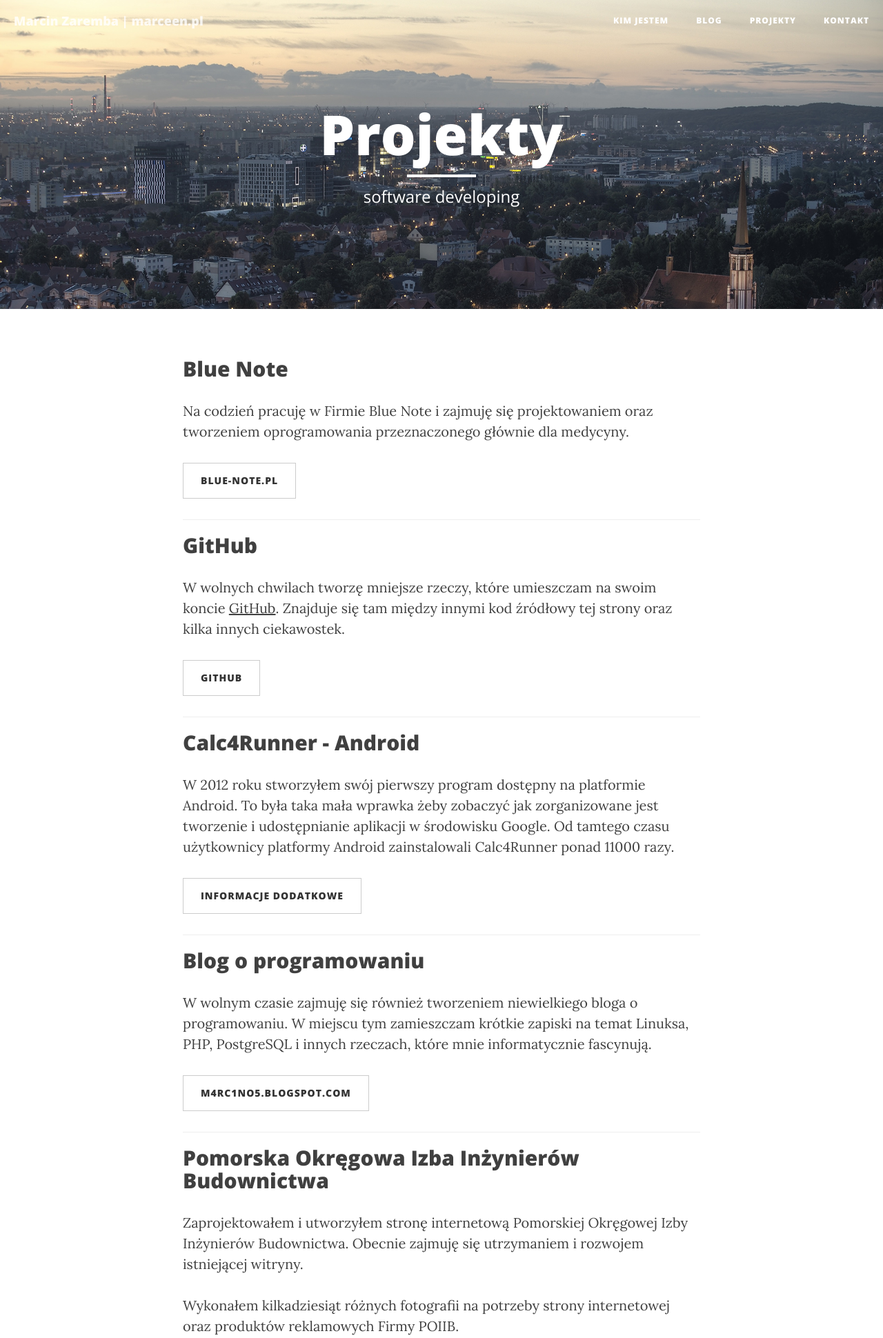
After one commit to m4rc1no5/marceen, a Symfony app: template src/AppBundle/Resources/views/Projekty/index.html.twig in a window 1280 px wide. The commit adds this page. Shown: the top 1940 px of the page at 69% size. Run offline with Twig, Linux system fonts and the light colour scheme; the template is opened without the code that fills it, so the values that code supplies are empty; some libraries are stand-ins or nearby versions.

Commit message:
New position in menu - projekty

```diff
--- a/app/Resources/views/base.html.twig
+++ b/app/Resources/views/base.html.twig
@@ -22,6 +22,9 @@
 
     <!-- Custom CSS -->
     <link href="{{ asset('public/template/css/clean-blog.min.css') }}" rel="stylesheet">
+
+    <!-- AppBundle css -->
+    <link href="{{ asset('bundles/app/css/app.css') }}" rel="stylesheet">
 
     <!-- Custom Fonts -->
     <link href="http://maxcdn.bootstrapcdn.com/font-awesome/4.1.0/css/font-awesome.min.css" rel="stylesheet"
@@ -78,7 +81,7 @@
                     <a href="{{ path('blog') }}">Blog</a>
                 </li>
                 <li>
-                    <a href="{{ path('android.calc4runner') }}">Android</a>
+                    <a href="{{ path('projekty') }}">Projekty</a>
                 </li>
                 <li>
                     <a href="{{ path('kontakt') }}">Kontakt</a>
--- /dev/null
+++ b/src/AppBundle/Resources/views/Projekty/index.html.twig
@@ -0,0 +1,66 @@
+{% extends '::base.html.twig' %}
+
+{% block background_image %}{{ asset('public/template/img/android-bg.jpg') }}{% endblock %}
+{% block site_heading_title %}Projekty{% endblock %}
+{% block site_heading_subtitle %}software developing{% endblock %}
+{% block container %}
+    <h2>Blue Note</h2>
+    <p>
+        Na codzień pracuję w Firmie Blue Note i zajmuję się projektowaniem oraz tworzeniem oprogramowania przeznaczonego
+        głównie dla medycyny.
+    </p>
+    <p><a class="btn btn-default" href="http://blue-note.pl/" target="_blank">blue-note.pl</a></p>
+
+    <hr>
+
+    <h2>GitHub</h2>
+    <p>
+        W wolnych chwilach tworzę mniejsze rzeczy, które umieszczam na swoim koncie <a href="https://github.com/m4rc1no5" target="_blank">GitHub</a>.
+        Znajduje się tam między innymi kod źródłowy tej strony oraz kilka innych ciekawostek.
+    </p>
+    <p><a class="btn btn-default" href="https://github.com/m4rc1no5" target="_blank">GitHub</a></p>
+
+    <hr>
+
+    <h2>Calc4Runner - Android</h2>
+    <p>
+        W 2012 roku stworzyłem swój pierwszy program dostępny na platformie Android. To była taka mała wprawka żeby
+        zobaczyć jak zorganizowane jest tworzenie i udostępnianie aplikacji w środowisku Google. Od tamtego czasu
+        użytkownicy platformy Android zainstalowali Calc4Runner ponad 11000 razy.
+    </p>
+    <p><a class="btn btn-default" href="{{ path('android.calc4runner') }}">Informacje dodatkowe</a></p>
+
+    <hr>
+
+    <h2>Blog o programowaniu</h2>
+    <p>
+        W wolnym czasie zajmuję się również tworzeniem niewielkiego bloga o programowaniu. W miejscu tym zamieszczam krótkie
+        zapiski na temat Linuksa, PHP, PostgreSQL i innych rzeczach, które mnie informatycznie fascynują.
+    </p>
+    <p><a class="btn btn-default" href="http://m4rc1no5.blogspot.com/" target="_blank">m4rc1no5.blogspot.com</a></p>
+
+    <hr>
+
+    <h2>Pomorska Okręgowa Izba Inżynierów Budownictwa</h2>
+    <p>
+        Zaprojektowałem i utworzyłem stronę internetową Pomorskiej Okręgowej Izby Inżynierów Budownictwa. Obecnie zajmuję się utrzymaniem i rozwojem istniejącej witryny.
+    </p>
+    <p>
+        Wykonałem kilkadziesiąt różnych fotografii na potrzeby strony internetowej oraz produktów reklamowych Firmy POIIB.
+    </p>
+    <p><a class="btn btn-default" href="http://pom.piib.org.pl/" target="_blank">pom.poiib.org.pl</a></p>
+
+    <hr>
+
+    <h2>Kółko i Krzyżyk - gra w Java</h2>
+    <p>W serwisie GitHub znajduje się również gra w Kółko i Krzyżyk, którą kiedyś wykonałem w języku Java na zaliczenie kursu z projektowania obiektowego.</p>
+    <p>Więcej informacji o tym programie można znaleźć na <a href="http://m4rc1no5.blogspot.com/search/label/k%C3%B3%C5%82ko%20i%20krzy%C5%BCyk">moim blogu</a>.</p>
+    <p><a class="btn btn-default" href="https://github.com/m4rc1no5/kik" target="_blank">Kod źródłowy gry</a></p>
+
+    <hr>
+
+    <h2>Flickr</h2>
+    <p>Kiedy już zmęczę się prawdziwie programowaniem to biorę aparat fotograficzny i ruszam w plener.</p>
+    <p><a class="btn btn-default" href="https://www.flickr.com/photos/m4rc1no5/" target="_blank">Galeria na flickr.com</a></p>
+
+{% endblock %}
```
Also changed, not shown: src/AppBundle/Controller/ProjektyController.php (added, +35 -0 lines), src/AppBundle/Resources/public/css/app.css (added).
